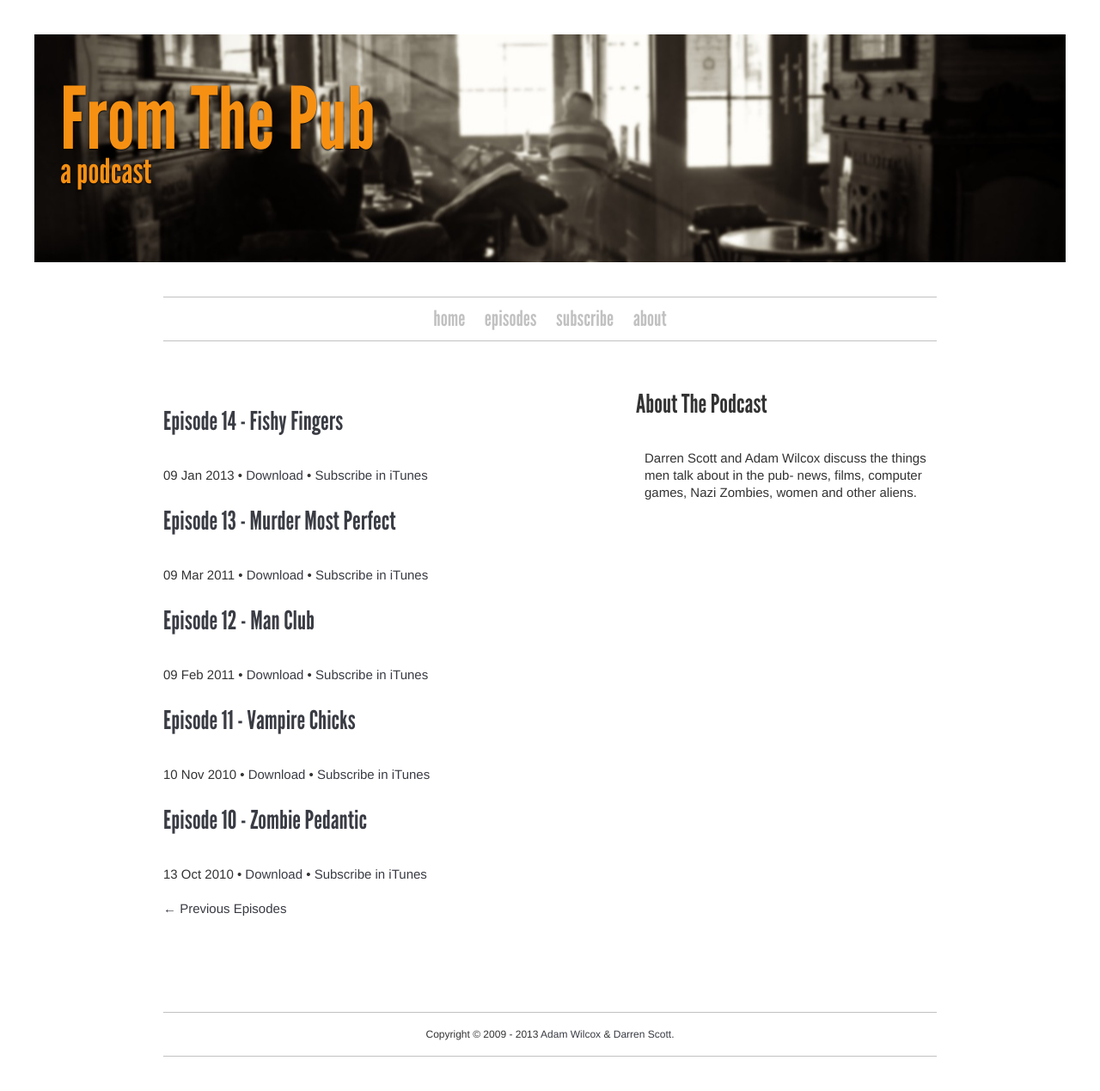
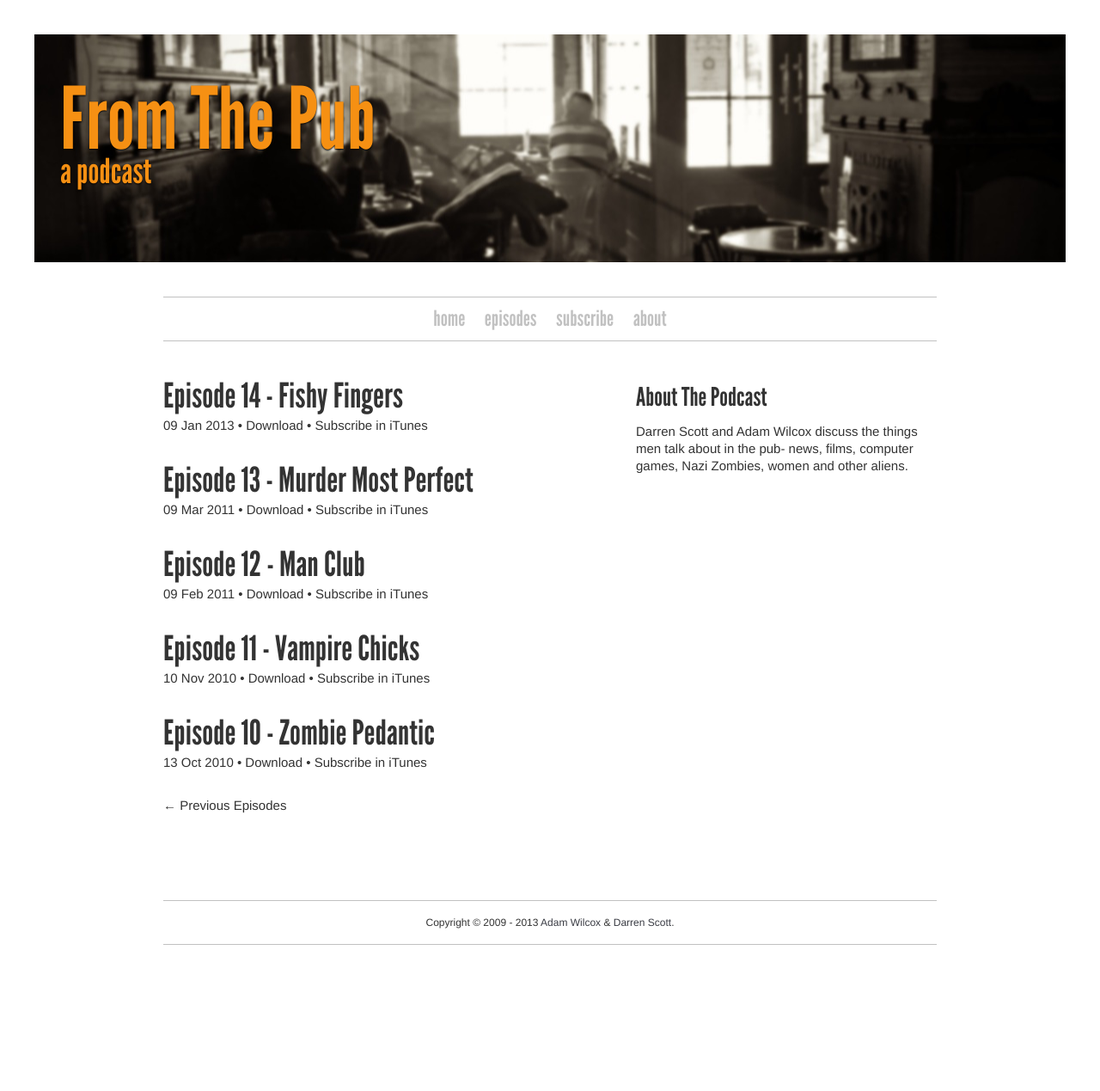
Before and after one commit to janicemvk/fromthepub, a Jekyll site: the page built from index.html, in a window 1280 px wide. Shown: the whole page at 86% size. Built offline with Jekyll 4.4.1, drawn with Linux system fonts in a browser that asks for light colours; after the commit the page ends 1139 px from its top, so only the background shows below that.

Commit message:
layout overhall
attempting to fix the issues

```diff
--- a/_layouts/link.html
+++ b/_layouts/link.html
@@ -1,11 +1,11 @@
 {% include header.html %}
 
-<article class="page">
+<section class="page">
 <h1>{{ page.title }}</h1>
 
 {{ content }}
 
 <p class="meta"><a href="{{ page.link }}" rel="bookmark" title="Download {{ page.title }}">Download</a> &bull; <a href="https://itunes.apple.com/gb/podcast/from-the-pub-podcast/id336250525?mt=2">Subscribe in iTunes</a></p>
-</article>
+</section>
 
 {% include footer.html %}
--- a/_layouts/page.html
+++ b/_layouts/page.html
@@ -1,9 +1,9 @@
 {% include header.html %}
 
-<article class="page">
+<section class="page">
 <h1>{{ page.title }}</h1>
 
 {{ content }}
-</article>
+</section>
 
 {% include footer.html %}
--- a/_layouts/post.html
+++ b/_layouts/post.html
@@ -1,12 +1,12 @@
 {% include header.html %}
 
-<article class="page">
+<section class="page">
 <h1>{{ page.title }}</h1>
 
 {{ content }}
 
 <p class="meta"><time datetime="{{ page.date | date: "%Y-%m-%d" }}">{{ page.date | date: "%b %d, %Y" }}</time></a></p>
 
-</article>
+</section>
 
 {% include footer.html %}
--- a/assets/style.css
+++ b/assets/style.css
@@ -55,27 +55,28 @@ nav a {color: rgba(105, 105, 105, 0.41);}
 nav a:visited {color: rgba(105, 105, 105, 0.41);}
 nav a:hover {color: rgb(105, 105, 105);}
 
-section.page {max-width: 900px;margin: 0 auto;padding: 10px;}
-section.page h1 {font: 50px/50px leaguegothic, "Helvetica Neue", Helvetica, Arial, sans-serif;margin: 0 0 30px;}
+aside {max-width: 350px;float: right;margin: -30px 0 30px;}
 
-article.about {max-width: 350px;float: right;margin: 0;}
+section.page {max-width: 900px;margin: 0 auto;padding: 0 10px;}
+section.page h1 {font: 50px/50px leaguegothic, "Helvetica Neue", Helvetica, Arial, sans-serif;margin: 0 0 15px;}
+section.page h2 {font: 30px/30px leaguegothic, "Helvetica Neue", Helvetica, Arial, sans-serif;margin: 40px 0 15px;}
+section.page p {font: 15px/20px "Helvetica Neue", Arial, Helvetica, Geneva, sans-serif;}
 
-article.episode {font: 15px/20px "Helvetica Neue", Arial, Helvetica, Geneva, sans-serif;margin: 20px 0 0;}
-article.episode h1 {font: 30px leaguegothic, "Helvetica Neue", Helvetica, Arial, sans-serif;padding: 5px 0;}
-article.about h1 {font: 30px leaguegothic, "Helvetica Neue", Helvetica, Arial, sans-serif;padding: 5px 0;}
+section.page ul {margin: -10px 0 20px;}
+section.page li {list-style: disc;margin: 0 0 0 30px;}
+section.page a {text-decoration: none;color: #f69013;}
+section.page a:visited {text-decoration: none;}
+section.page a:hover {text-decoration: none;color: #f68512;-webkit-transition: color .25s}
+section.page img {max-width: 100%;margin: 0 auto;padding: 0 10px;}
 
-article.page {max-width: 900px;margin: 0 auto;padding: 0 10px;}
-article.page h1 {font: 50px/50px leaguegothic, "Helvetica Neue", Helvetica, Arial, sans-serif;margin: 0 0 15px;}
-article.page h2 {font: 30px/30px leaguegothic, "Helvetica Neue", Helvetica, Arial, sans-serif;margin: 40px 0 15px;}
-article.page p, article.about p {font: 15px/20px "Helvetica Neue", Arial, Helvetica, Geneva, sans-serif;margin: 10px;}
-article.page ul {margin: -10px 0 20px;}
-article.page li {list-style: disc;margin: 0 0 0 30px;}
-article.page a {text-decoration: none;color: #f69013;}
-article.page a:visited {text-decoration: none;}
-article.page a:hover {text-decoration: none;color: #f68512;-webkit-transition: color .25s}
+article.episode {font: 15px/20px "Helvetica Neue", Arial, Helvetica, Geneva, sans-serif;margin: 30px 0 0;}
+article.episode h1 {font: 40px leaguegothic, "Helvetica Neue", Helvetica, Arial, sans-serif;padding: 0;
+margin: 0;}
+article.episode a {text-decoration: none;color: #333;}
+article.episode a:visited {text-decoration: none;}
+article.episode a:hover {text-decoration: none;color: #f68512;-webkit-transition: color .25s}
 
-article.page img {max-width: 100%;margin: 0 auto;padding: 0 10px;}
-article p.meta {font-size: 10px;display: inline;}
+p.meta {font-size: 13px;display: inline;}
 
 footer {
 	border-style: solid;
@@ -96,4 +97,4 @@ footer p {
 }
 
 /* 320-pixel layout for iPhone-sized screens */
-@media (max-width: 320px) {article.episode {width: 320px;margin: 0 0 18px;clear: both;}header h1 {font-size: 60px;}article.about {float: none;margin: 0 0 20px;}}
+@media (max-width: 320px) {article.episode {width: 320px;margin: 0 0 18px;clear: both;}header h1 {font-size: 60px;}aside {float: none;}}
--- a/index.html
+++ b/index.html
@@ -4,16 +4,16 @@ title: Home
 ---
 <section class="page">
 
-<article class="about">
-<h1>About The Podcast</h1>
+<aside>
+<h2>About The Podcast</h2>
 <p>Darren Scott and Adam Wilcox discuss the things men talk about in the pub- news, films, computer games, Nazi Zombies, women and other aliens.</p>
-</article>
+</aside>
 
 {% for post in site.posts limit:5 %}
 
 <article class="episode">
 <h1><a href="http://www.fromthepub.com{{ post.url }}" rel="bookmark" title="Permanent Link to {{ post.title }}">{{post.title}}</a></h1>
-<p><time datetime="{{ page.date | date: "%Y-%m-%d" }}">{{ post.date | date_to_string }}</time> • <a href="{{ post.link }}" rel="bookmark" title="Download {{ post.title }}">Download</a> • <a href="https://itunes.apple.com/gb/podcast/from-the-pub-podcast/id336250525?mt=2">Subscribe in iTunes</a></p>
+<p class="meta"><time datetime="{{ page.date | date: "%Y-%m-%d" }}">{{ post.date | date_to_string }}</time> • <a href="{{ post.link }}" rel="bookmark" title="Download {{ post.title }}">Download</a> • <a href="https://itunes.apple.com/gb/podcast/from-the-pub-podcast/id336250525?mt=2">Subscribe in iTunes</a></p>
 </article>
 
 {% endfor %}
```
